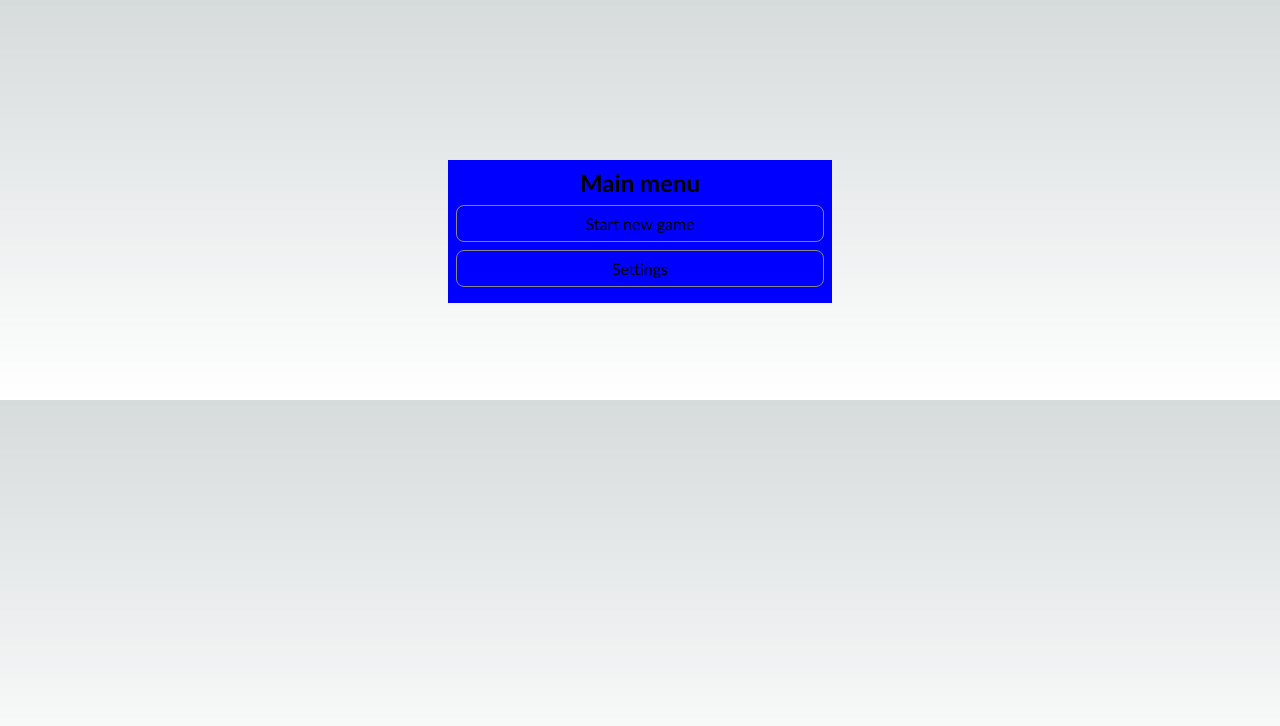
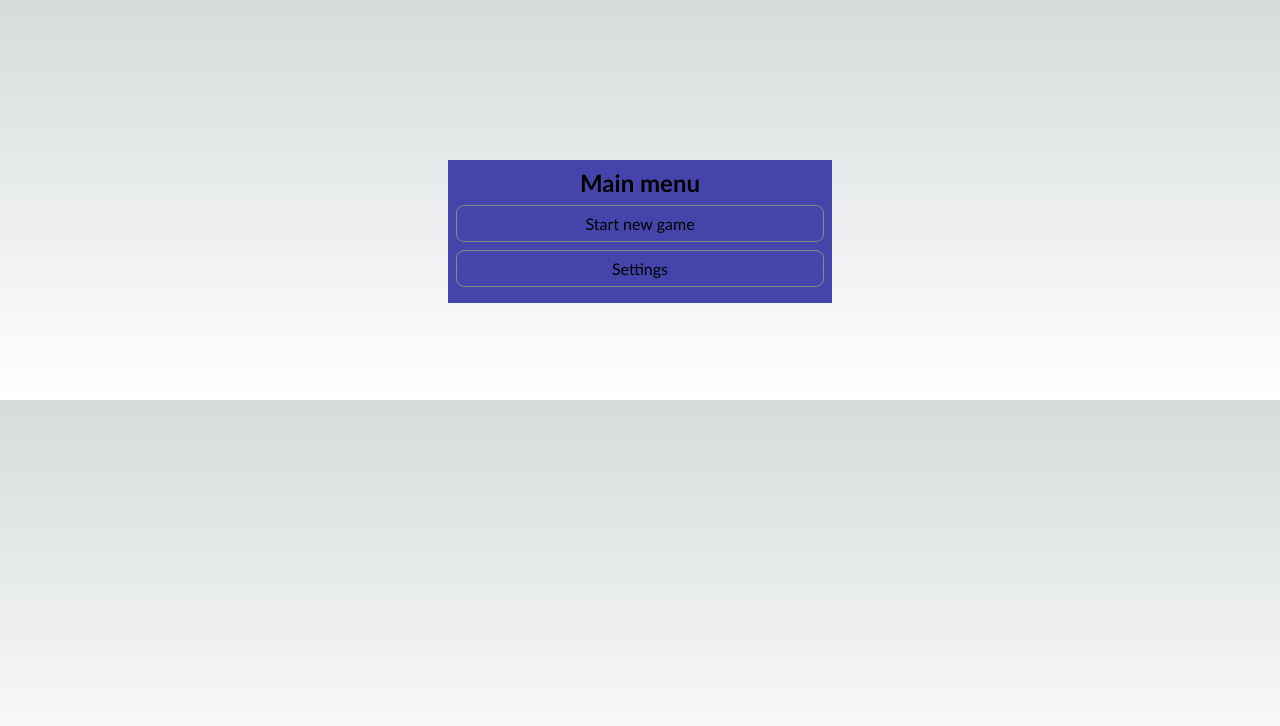
Before and after one commit to Itera/sk-cop-wrkshp-nextjs, a Next.js app: page / in a window 1280 px wide. Shown: the top 726 px of the page. Built offline with nearby package versions, Linux system fonts and the light colour scheme.

Commit message:
fix: pr comments

```diff
--- a/src/components/main_menu.tsx
+++ b/src/components/main_menu.tsx
@@ -4,7 +4,7 @@
 export default function MainMenu() {
   return (
     <nav className={styles.list}>
-      <h1>{'Main menu'}</h1>
+      <h1>Main menu</h1>
       <ul>
         <LinkEntry href="/game" label="Start new game"/>
         <LinkEntry href="/settings" label="Settings" />
--- a/src/pages/index.tsx
+++ b/src/pages/index.tsx
@@ -1,21 +1,11 @@
-import Head from 'next/head'
-import Image from 'next/image'
-import { Inter } from '@next/font/google'
 import styles from '@/styles/Home.module.css'
 import MainMenu from "@/components/main_menu";
 
-const inter = Inter({ subsets: ['latin'] })
 
 export default function Home() {
   return (
-    <>
-
-
-      <div className={styles.centeredBox}>
-        <MainMenu />
-      </div>
-
-
-    </>
+    <div className={styles.centeredBox}>
+      <MainMenu />
+    </div>
   )
 }
--- a/src/styles/Menu.module.css
+++ b/src/styles/Menu.module.css
@@ -1,12 +1,11 @@
 .list {
-  background-color:blue;
+  background-color:#44a;
   text-align: center;
   padding: var(--base-unit);
 }
 
 .item {
   width: 100%;
-  padding: var(--base-unit);
   margin: var(--base-unit) 0;
   text-align: center;
   border: 1px solid #888;
@@ -17,3 +16,9 @@
   transition: all .7s;
   background-color: rgba(255,255,255,.4);
 }
+
+.item a {
+  display: block;
+  padding: var(--base-unit);
+  width: 100%;
+}
```
Also changed, not shown: src/pages/game.tsx (+3 -8 lines), src/pages/settings.tsx (+3 -8 lines).
